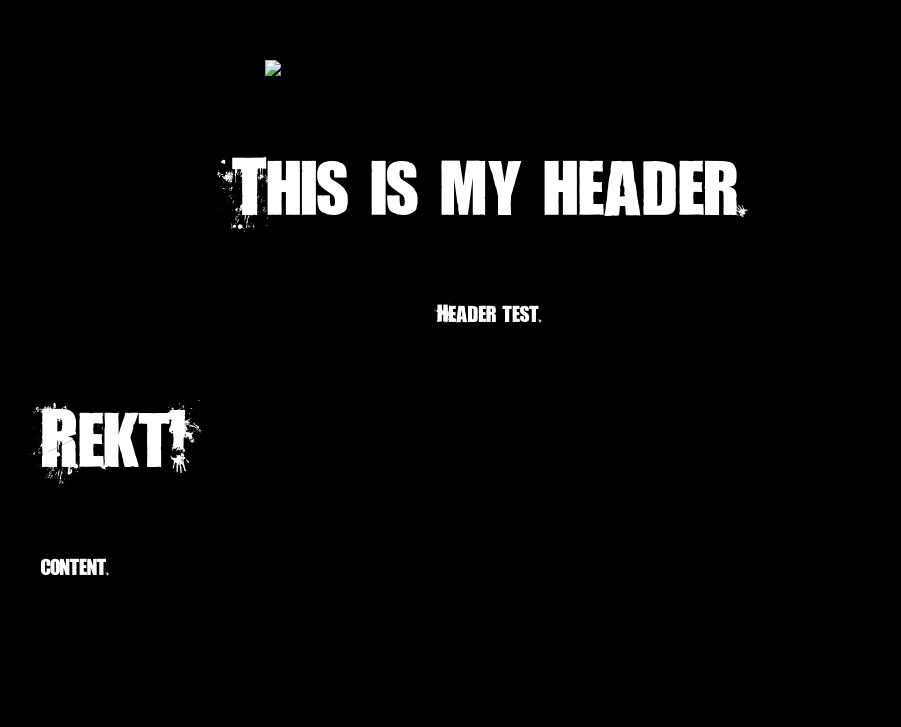
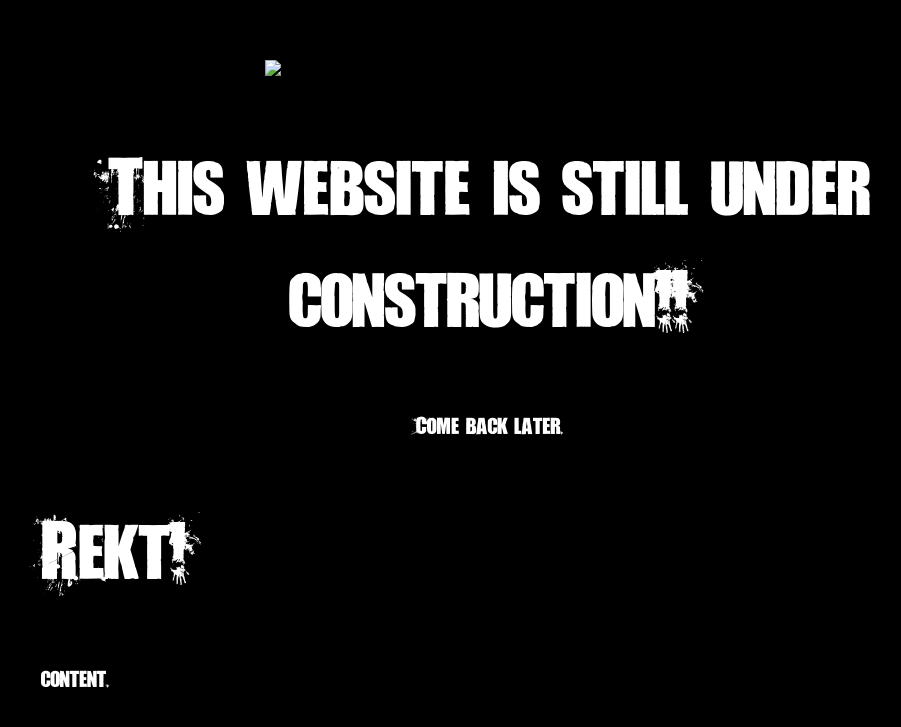
Before and after one commit to LiteralHat/literalhat.github.io, a Jekyll site: the page built from index.html, in a window 1280 px wide. Shown: the top 727 px of the page, without its empty margins (151-1052 px from the left). Built offline with Jekyll 4.4.1, drawn with Linux system fonts in a browser that asks for light colours; Markdown is read by kramdown in place of the engine named in the settings.

Commit message:
Update default.html

```diff
--- a/_layouts/default.html
+++ b/_layouts/default.html
@@ -19,8 +19,8 @@
 	</head>
 	<body>
 		<img src="https://literalhat.com/_layouts/LiteralHat2021MainWhiteCropped.png" alt="LiteralHat" class="center">
-        	<h1 align="center">This is my header.</h1>
-		<p align="center">Header test.</p>
+        	<h1 align="center">This website is still under construction!!</h1>
+		<p align="center">Come back later.</p>
      		{{ content }}
 	</body>
 </html>
```
